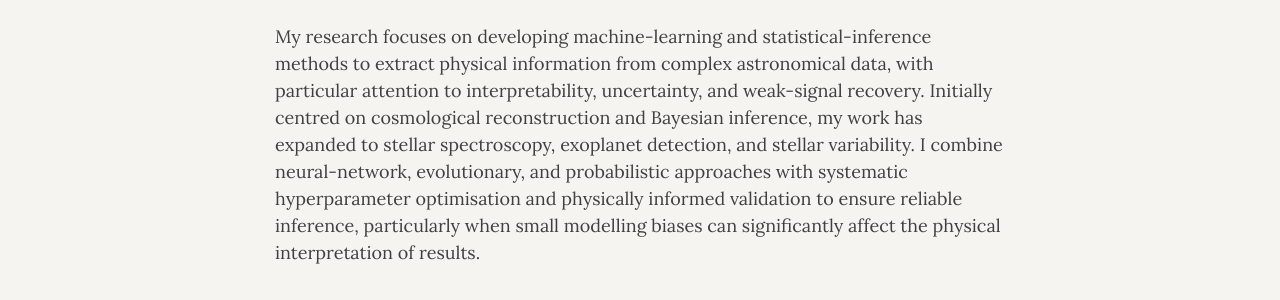
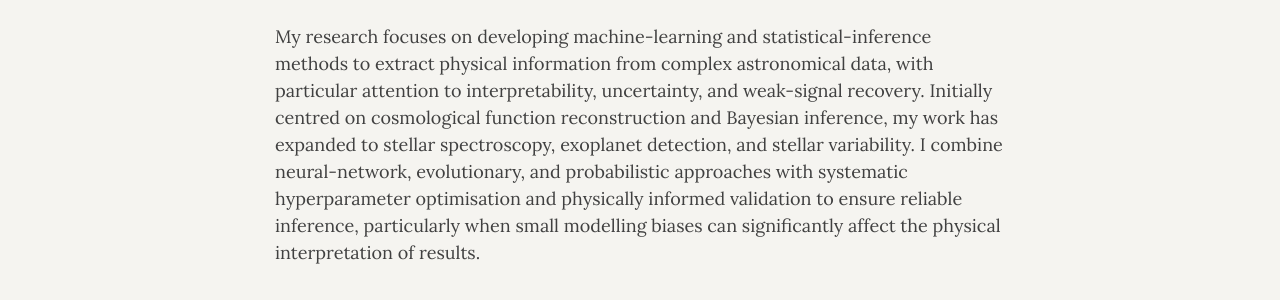
Before and after one commit to igomezv/igomezv.github.io, a Jekyll site: the page built from research.md, in a window 1280 px wide and 900 px high. Shown: the part 220-520 px from the top of the window. Built offline with Jekyll 4.4.1, drawn with Linux system fonts in a browser that asks for light colours; nearby versions of some CDN libraries; comment, search, counter and statistics services are not loaded; some of the changed text lies outside the part shown.

Commit message:
Update research.md

```diff
--- a/research.md
+++ b/research.md
@@ -3,7 +3,7 @@ layout: page
 title: Research
 ---
 
-My research focuses on developing machine-learning and statistical-inference methods to extract physical information from complex astronomical data, with particular attention to interpretability, uncertainty, and weak-signal recovery. Initially centred on cosmological reconstruction and Bayesian inference, my work has expanded to stellar spectroscopy, exoplanet detection, and stellar variability. I combine neural-network, evolutionary, and probabilistic approaches with systematic hyperparameter optimisation and physically informed validation to ensure reliable inference, particularly when small modelling biases can significantly affect the physical interpretation of results.
+My research focuses on developing machine-learning and statistical-inference methods to extract physical information from complex astronomical data, with particular attention to interpretability, uncertainty, and weak-signal recovery. Initially centred on cosmological function reconstruction and Bayesian inference, my work has expanded to stellar spectroscopy, exoplanet detection, and stellar variability. I combine neural-network, evolutionary, and probabilistic approaches with systematic hyperparameter optimisation and physically informed validation to ensure reliable inference, particularly when small modelling biases can significantly affect the physical interpretation of results.
 
 **Further information:** [Publications](/full_papers/) · [Open-source code](/code/) · [Presentations](/full_presentations/) · [CV](/cv/)
 
```
Also changed, not shown: other parts of research.md (+2 -2 lines).
